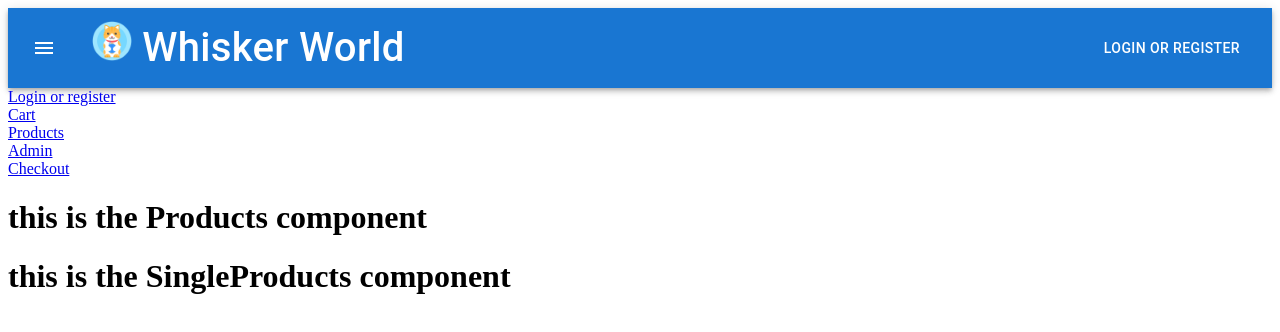
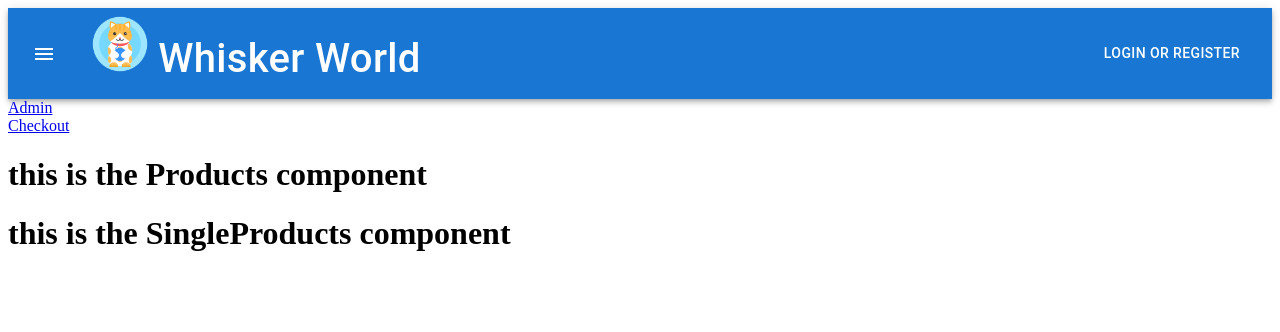
Before and after one commit to vivianwong905/Whisker-World, a React (Vite) app: page / in a window 1280 px wide. Shown: the top 332 px of the page. Built offline with nearby package versions, Linux system fonts and the light colour scheme.

Commit message:
working on navbar removed placeholder links in app.jsx

```diff
--- a/client/App.jsx
+++ b/client/App.jsx
@@ -14,12 +14,6 @@ function App() {
       <NavBar />
       <div id="container">
         <div id="navbar">
-          <Link to="/auth/register">Login or register</Link>
-          <br />
-          <Link to="/Cart">Cart</Link>
-          <br />
-          <Link to="/">Products</Link>
-          <br />
           <Link to="/auth">Admin</Link>
           <br />
           <Link to="/checkout">Checkout</Link>
--- a/client/components/Navbar.jsx
+++ b/client/components/Navbar.jsx
@@ -48,7 +48,7 @@ const NavBar = () => {
           >
             <MenuIcon />
           </IconButton>
-          <Typography variant="h6" component="div" sx={{ flexGrow: 1, padding: 1, fontSize:40 }}>
+          <Typography variant="h6" component="div" sx={{ flexGrow: 1, padding: 1, fontSize:40, justifyContent:"center", verticalAlign: "center"}}>
            <img id="cat-logo" src={catIcon}/> Whisker World
           </Typography>
           <Button color="inherit" component={RouterLink} to="/auth/register">Login or Register</Button>
--- a/client/index.css
+++ b/client/index.css
@@ -1,5 +1,7 @@
 /* Put your CSS in here! */
 
 #cat-logo{
-    height: 1em;
+    height: 1.4em;
+    align-content: center;
+    justify-content: center;
 }
```
